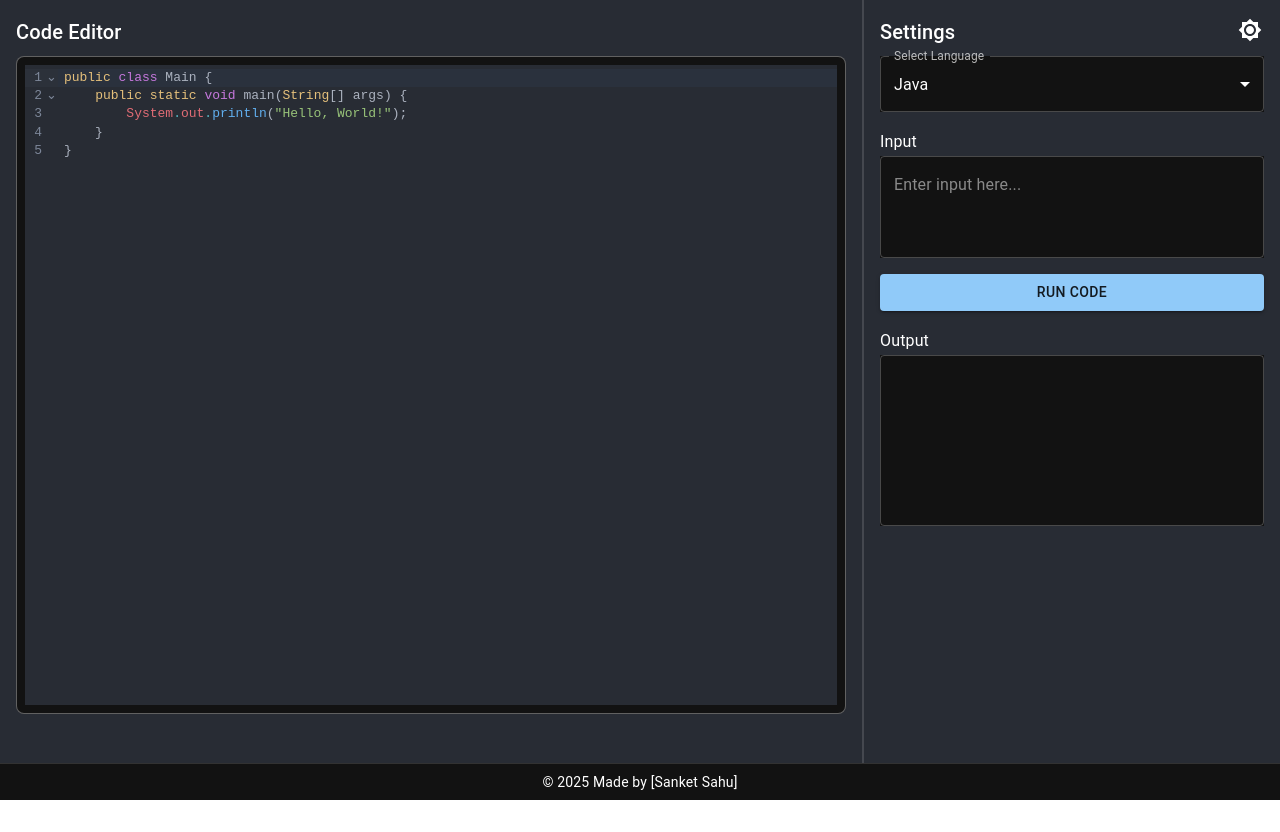
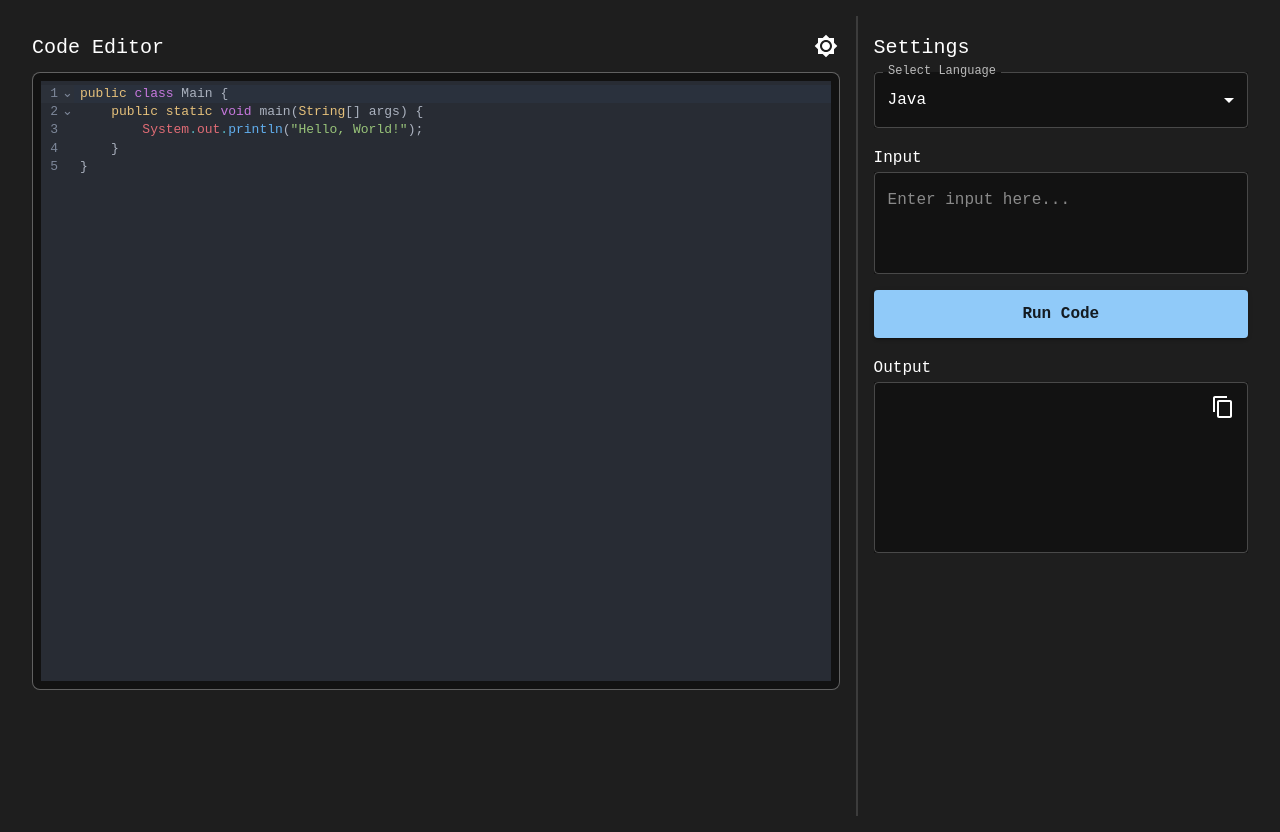
Before and after one commit to sankky07/Online-Code-Compiler, a React (Create React App) app in the folder frontend/: page / in a window 1280 px wide. Before the commit the page ends 800 px from the top, so only its background shows below. Built offline with nearby package versions, Linux system fonts and the light colour scheme.

Commit message:
Editor.js

```diff
--- a/frontend/src/components/Editor.js
+++ b/frontend/src/components/Editor.js
@@ -7,15 +7,16 @@ import {
   MenuItem,
   Typography,
   IconButton,
+  Tooltip,
+  CircularProgress,
 } from "@mui/material";
-import { Brightness4, Brightness7 } from "@mui/icons-material";
+import { Brightness4, Brightness7, ContentCopy } from "@mui/icons-material";
 import { createTheme, ThemeProvider } from "@mui/material/styles";
 import CodeMirror from "@uiw/react-codemirror";
 import { java } from "@codemirror/lang-java";
 import { cpp } from "@codemirror/lang-cpp";
 import { python } from "@codemirror/lang-python";
 
-// Default Hello World programs
 const defaultPrograms = {
   Java: `public class Main {
     public static void main(String[] args) {
@@ -39,29 +40,27 @@ int main() {
 }`,
 };
 
-// Supported languages
 const languages = {
   Java: { id: "java", extension: java() },
   "C++": { id: "cpp", extension: cpp() },
   Python: { id: "python", extension: python() },
-  C: { id: "c", extension: cpp() }, // Using C++ highlighting for C
+  C: { id: "c", extension: cpp() },
 };
 
 const Editor = () => {
   const [language, setLanguage] = useState("Java");
-  const [code, setCode] = useState(defaultPrograms["Java"]); // Set default code
+  const [code, setCode] = useState(defaultPrograms["Java"]);
   const [input, setInput] = useState("");
   const [output, setOutput] = useState("");
-  const [error, ] = useState(""); // Keeping only state if needed
-  const [errorSuggestion, ] = useState("");
-  const [darkMode, setDarkMode] = useState(true); // Default: Dark Mode
+  const [loading, setLoading] = useState(false);
+  const [darkMode, setDarkMode] = useState(true);
 
-  // Toggle Dark Mode
   const toggleDarkMode = () => {
     setDarkMode((prevMode) => !prevMode);
   };
 
   const handleRun = async () => {
+    setLoading(true);
     try {
       const response = await axios.post("https://emkc.org/api/v2/piston/execute", {
         language: languages[language].id,
@@ -78,25 +77,30 @@ const Editor = () => {
 
       setOutput(result);
     } catch (error) {
-      console.error("Execution error:", error);
       setOutput("Execution failed.");
     }
+    setLoading(false);
   };
 
-  // Handle language change
   const handleLanguageChange = (e) => {
     const selectedLang = e.target.value;
     setLanguage(selectedLang);
-    setCode(defaultPrograms[selectedLang]); // Set default Hello World program
+    setCode(defaultPrograms[selectedLang]);
   };
 
-  // Define Light & Dark Themes
+  const copyToClipboard = () => {
+    navigator.clipboard.writeText(output);
+  };
+
   const theme = createTheme({
     palette: {
       mode: darkMode ? "dark" : "light",
       primary: { main: darkMode ? "#90caf9" : "#1976d2" },
-      background: { default: darkMode ? "#282c34" : "#f5f5f5" },
+      background: { default: darkMode ? "#1e1e1e" : "#ffffff" },
       text: { primary: darkMode ? "#ffffff" : "#000000" },
+    },
+    typography: {
+      fontFamily: "Fira Code, monospace",
     },
   });
 
@@ -105,28 +109,27 @@ const Editor = () => {
       <Box
         sx={{
           display: "flex",
-          flexDirection: "column",
           height: "100vh",
           bgcolor: "background.default",
           color: "text.primary",
+          padding: 2,
         }}
       >
-        <Box sx={{ display: "flex", flex: 1 }}>
-          {/* Left Side - Code Editor */}
-          <Box sx={{ flex: 1, padding: 2 }}>
-            {/* Dark Mode Toggle Button */}
+        {/* Code Editor */}
+        <Box sx={{ flex: 1, padding: 2, position: "relative" }}>
+          <Tooltip title="Toggle Dark Mode">
             <IconButton
               onClick={toggleDarkMode}
               sx={{ position: "absolute", top: 10, right: 10 }}
             >
               {darkMode ? <Brightness7 /> : <Brightness4 />}
             </IconButton>
+          </Tooltip>
 
           <Typography variant="h6" sx={{ marginBottom: 1 }}>
             Code Editor
           </Typography>
 
-            {/* Code Editor inside a Box */}
           <Box
             sx={{
               borderRadius: 2,
@@ -138,7 +141,7 @@ const Editor = () => {
           >
             <CodeMirror
               value={code}
-                height="80vh"
+              height="75vh"
               theme={darkMode ? "dark" : "light"}
               extensions={[languages[language].extension]}
               onChange={(newCode) => setCode(newCode)}
@@ -146,7 +149,7 @@ const Editor = () => {
           </Box>
         </Box>
 
-          {/* Right Side - Input, Output, and Controls */}
+        {/* Right Panel */}
         <Box
           sx={{
             width: "30%",
@@ -155,23 +158,20 @@ const Editor = () => {
             borderColor: darkMode ? "#ffffff22" : "#00000022",
             display: "flex",
             flexDirection: "column",
+            minWidth: 300,
           }}
         >
           <Typography variant="h6" sx={{ marginBottom: 1 }}>
             Settings
           </Typography>
 
-            {/* Language Selection */}
           <TextField
             select
             label="Select Language"
             value={language}
             onChange={handleLanguageChange}
             fullWidth
-              sx={{
-                marginBottom: 2,
-                bgcolor: "background.paper",
-              }}
+            sx={{ marginBottom: 2, bgcolor: "background.paper" }}
           >
             {Object.keys(languages).map((lang) => (
               <MenuItem key={lang} value={lang}>
@@ -180,7 +180,6 @@ const Editor = () => {
             ))}
           </TextField>
 
-            {/* Input Box */}
           <Typography variant="subtitle1">Input</Typography>
           <TextField
             multiline
@@ -192,18 +191,24 @@ const Editor = () => {
             sx={{ marginBottom: 2, bgcolor: "background.paper" }}
           />
 
-            {/* Run Button */}
           <Button
             variant="contained"
             color="primary"
             onClick={handleRun}
-              sx={{ marginBottom: 2 }}
+            sx={{
+              marginBottom: 2,
+              padding: "10px",
+              fontSize: "16px",
+              fontWeight: "bold",
+              textTransform: "none",
+            }}
+            disabled={loading}
           >
-              Run Code
+            {loading ? <CircularProgress size={24} sx={{ color: "white" }} /> : "Run Code"}
           </Button>
 
-            {/* Output Box */}
           <Typography variant="subtitle1">Output</Typography>
+          <Box sx={{ position: "relative" }}>
             <TextField
               multiline
               rows={6}
@@ -212,22 +217,15 @@ const Editor = () => {
               InputProps={{ readOnly: true }}
               sx={{ bgcolor: "background.paper" }}
             />
+            <Tooltip title="Copy Output">
+              <IconButton
+                onClick={copyToClipboard}
+                sx={{ position: "absolute", top: 5, right: 5 }}
+              >
+                <ContentCopy />
+              </IconButton>
+            </Tooltip>
           </Box>
-        </Box>
-
-        {/* Footer Section */}
-        <Box
-          sx={{
-            textAlign: "center",
-            padding: 1,
-            bgcolor: "background.paper",
-            borderTop: "1px solid",
-            borderColor: darkMode ? "#ffffff22" : "#00000022",
-          }}
-        >
-          <Typography variant="body2">
-            © {new Date().getFullYear()} Made by [Sanket Sahu]
-          </Typography>
         </Box>
       </Box>
     </ThemeProvider>
```
Lines whose indentation alone changed are shown as unchanged.
